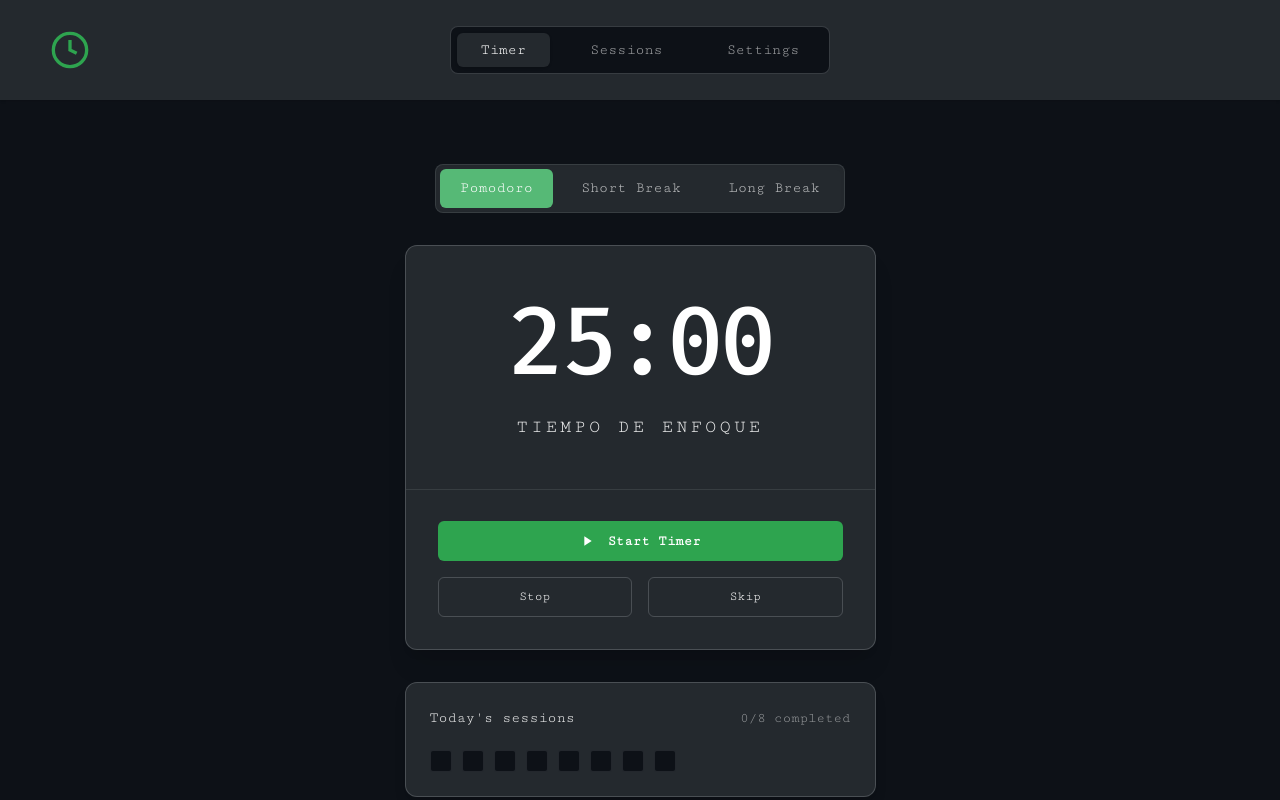
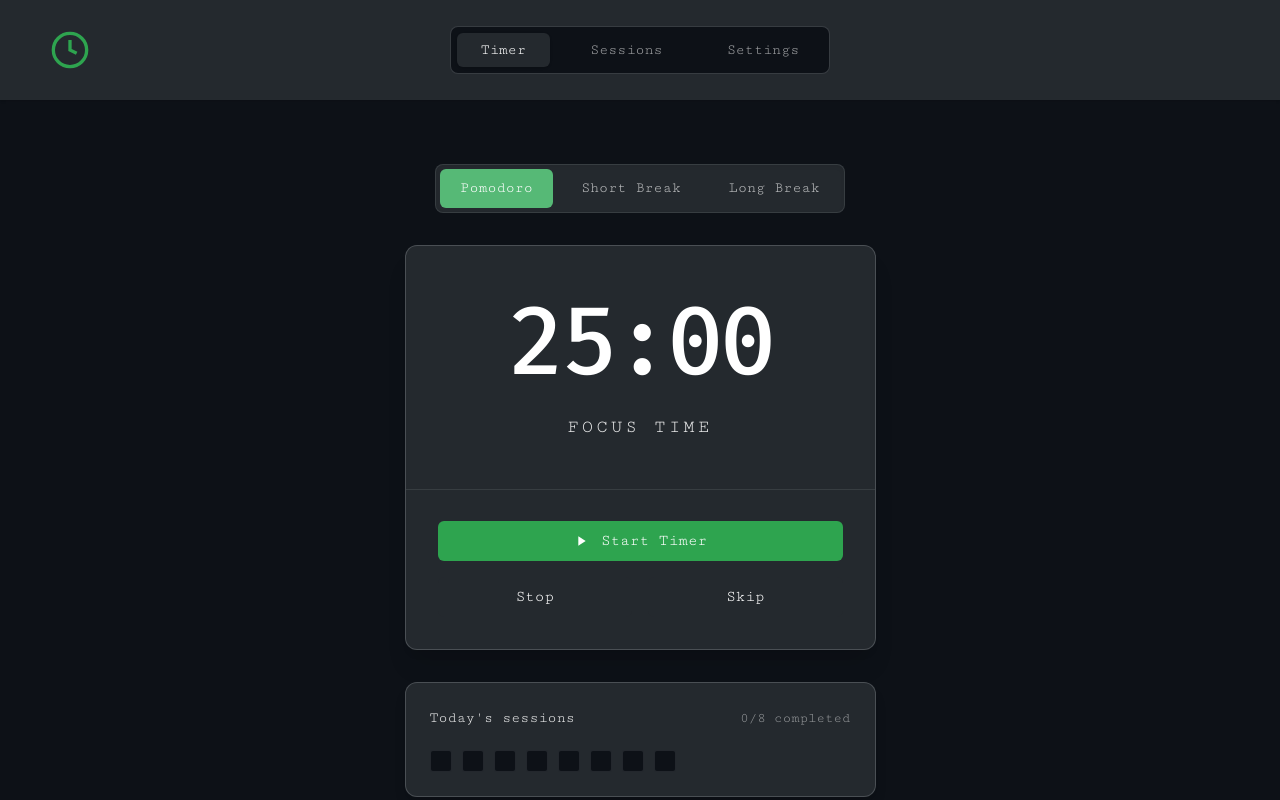
Before and after one commit to GonzaloQu3dena/pull-focus, an Angular app: page /pomodoro in a window 1280 px wide. Built offline with nearby package versions, Linux system fonts and the light colour scheme.

Commit message:
refactor(pomodoro): integrate main layout and custom button components into pomodoro view.

```diff
--- a/src/app/pomodoro/presentation/pomodoro-view/pomodoro-view.html
+++ b/src/app/pomodoro/presentation/pomodoro-view/pomodoro-view.html
@@ -1,61 +1,57 @@
-<div class="flex min-h-screen flex-col items-center bg-[#0d1117] font-['Cutive_Mono',monospace] text-white">
-  <!-- Navbar -->
-  <nav class="flex h-[100px] w-full items-center justify-between bg-[#24292e] px-10 shadow-sm">
-    <div class="flex h-[57px] w-[60px] items-center justify-center">
-      <!-- Simple Clock Logo -->
-      <svg class="h-10 w-10 text-[#2ea44f]" viewBox="0 0 24 24" fill="none" stroke="currentColor" stroke-width="2">
-        <circle cx="12" cy="12" r="10"/>
-        <polyline points="12 6 12 12 16 14"/>
-      </svg>
-    </div>
-
-    <div class="flex items-center gap-4 bg-[#0d1117] p-1.5 rounded-lg border-[0.5px] border-[#e1e4e8]/20">
-      <button class="rounded-md bg-[#24292e] px-6 py-1.5 text-[15px] font-medium shadow-sm">Timer</button>
-      <button class="px-6 py-1.5 text-[15px] opacity-60 hover:opacity-100 transition-opacity">Sessions</button>
-      <button class="px-6 py-1.5 text-[15px] opacity-60 hover:opacity-100 transition-opacity">Settings</button>
-    </div>
-
-    <div class="w-[60px]"></div> <!-- Spacer to center the nav set -->
-  </nav>
-
+<app-main-layout>
   <main class="mt-16 flex w-full flex-col items-center px-4">
     <!-- Mode Selector -->
-    <div class="flex items-center gap-2 rounded-lg bg-[#24292e] p-1 border-[0.5px] border-[#e1e4e8]/10 shadow-inner">
+    <div
+      class="flex items-center gap-2 rounded-lg bg-[#24292e] p-1 border-[0.5px] border-[#e1e4e8]/10 shadow-inner"
+    >
       <button
         (click)="store.changeMode('focus')"
         class="rounded-md px-5 py-2 text-[15px] transition-all"
-        [class]="store.mode() === 'focus' ? 'bg-[#56b976] text-white' : 'text-white/70 hover:text-white hover:bg-white/5'"
+        [class]="
+          store.mode() === 'focus'
+            ? 'bg-[#56b976] text-white'
+            : 'text-white/70 hover:text-white hover:bg-white/5'
+        "
       >
         Pomodoro
       </button>
       <button
         (click)="store.changeMode('short-break')"
         class="rounded-md px-5 py-2 text-[15px] transition-all"
-        [class]="store.mode() === 'short-break' ? 'bg-[#56b976] text-white' : 'text-white/70 hover:text-white hover:bg-white/5'"
+        [class]="
+          store.mode() === 'short-break'
+            ? 'bg-[#56b976] text-white'
+            : 'text-white/70 hover:text-white hover:bg-white/5'
+        "
       >
         Short Break
       </button>
       <button
         (click)="store.changeMode('long-break')"
         class="rounded-md px-5 py-2 text-[15px] transition-all"
-        [class]="store.mode() === 'long-break' ? 'bg-[#56b976] text-white' : 'text-white/70 hover:text-white hover:bg-white/5'"
+        [class]="
+          store.mode() === 'long-break'
+            ? 'bg-[#56b976] text-white'
+            : 'text-white/70 hover:text-white hover:bg-white/5'
+        "
       >
         Long Break
       </button>
     </div>
 
     <!-- Timer Card -->
-    <div class="mt-8 flex w-full max-w-[471px] flex-col overflow-hidden rounded-xl border-[0.5px] border-[#e1e4e8]/20 bg-[#24292e] shadow-xl">
+    <div
+      class="mt-8 flex w-full max-w-[471px] flex-col overflow-hidden rounded-xl border-[0.5px] border-[#e1e4e8]/20 bg-[#24292e] shadow-xl"
+    >
       <div class="flex flex-col items-center py-12">
-        <span class="font-['Fira_Mono',monospace] text-[96px] font-medium leading-none tracking-tighter">
+        <span
+          class="font-['Fira_Mono',monospace] text-[96px] font-medium leading-none tracking-tighter"
+        >
           {{ store.formattedTime() }}
         </span>
         <span class="mt-6 text-[18px] font-medium tracking-[0.2em] text-white/90 uppercase">
-          @switch (store.mode()) {
-            @case ('focus') { TIEMPO DE ENFOQUE }
-            @case ('short-break') { DESCANSO CORTO }
-            @case ('long-break') { DESCANSO LARGO }
-          }
+          @switch (store.mode()) { @case ('focus') { FOCUS TIME } @case ('short-break') {
+          SHORT BREAK } @case ('long-break') { LONG BREAK } }
         </span>
       </div>
 
@@ -63,47 +59,47 @@
 
       <div class="flex flex-col gap-4 p-8">
         @if (store.status() !== 'running') {
-          <button
-            (click)="store.start()"
-            class="flex h-[40px] w-full items-center justify-center gap-3 rounded-md bg-[#2ea44f] text-[14px] font-bold transition-all hover:bg-[#2c974b] active:scale-[0.98]"
-          >
+        <app-custom-btn variant="primary" [fullWidth]="true" (btnClick)="store.start()">
           <svg class="h-4 w-4 fill-white" viewBox="0 0 24 24">
-              <path d="M8 5v14l11-7z"/>
+            <path d="M8 5v14l11-7z" />
           </svg>
           Start Timer
-          </button>
+        </app-custom-btn>
         } @else {
-          <button
-            (click)="store.pause()"
-            class="flex h-[40px] w-full items-center justify-center gap-3 rounded-md bg-[#f85149] text-[14px] font-bold transition-all hover:bg-[#da3633] active:scale-[0.98]"
-          >
+        <app-custom-btn variant="danger" [fullWidth]="true" (btnClick)="store.pause()">
           <svg class="h-4 w-4 fill-white" viewBox="0 0 24 24">
-              <rect x="6" y="4" width="4" height="16"/>
-              <rect x="14" y="4" width="4" height="16"/>
+            <rect x="6" y="4" width="4" height="16" />
+            <rect x="14" y="4" width="4" height="16" />
           </svg>
           Pause Timer
-          </button>
+        </app-custom-btn>
         }
 
         <div class="flex gap-4">
-          <button
-            (click)="store.reset()"
-            class="flex h-[40px] flex-1 items-center justify-center rounded-md border-[0.5px] border-[#e1e4e8]/20 bg-transparent text-[13px] font-medium transition-all hover:bg-white/5 active:scale-[0.98]"
+          <app-custom-btn
+            variant="outline"
+            [fullWidth]="true"
+            class="flex-1"
+            (btnClick)="store.reset()"
           >
             Stop
-          </button>
-          <button
-            (click)="store.nextMode()"
-            class="flex h-[40px] flex-1 items-center justify-center rounded-md border-[0.5px] border-[#e1e4e8]/20 bg-transparent text-[13px] font-medium transition-all hover:bg-white/5 active:scale-[0.98]"
+          </app-custom-btn>
+          <app-custom-btn
+            variant="outline"
+            [fullWidth]="true"
+            class="flex-1"
+            (btnClick)="store.nextMode()"
           >
             Skip
-          </button>
+          </app-custom-btn>
         </div>
       </div>
     </div>
 
     <!-- Sessions Card -->
-    <div class="mt-8 flex w-full max-w-[471px] flex-col rounded-xl border-[0.5px] border-[#e1e4e8]/20 bg-[#24292e] p-6 shadow-lg">
+    <div
+      class="mt-8 flex w-full max-w-[471px] flex-col rounded-xl border-[0.5px] border-[#e1e4e8]/20 bg-[#24292e] p-6 shadow-lg"
+    >
       <div class="flex items-center justify-between mb-5">
         <span class="text-[15px] font-medium text-white/90">Today's sessions</span>
         <span class="text-[14px] font-medium opacity-50">{{ store.cyclesCount() }}/8 completed</span>
@@ -113,12 +109,14 @@
         @for (i of [1,2,3,4,5,6,7,8]; track i) {
         <div
           class="h-[22px] w-[22px] rounded-[3px] border-[0.5px] transition-colors duration-500"
-            [class]="i <= store.cyclesCount()
+          [class]="
+            i <= store.cyclesCount()
               ? 'bg-[#2ea44f] border-[#2ea44f] shadow-[0_0_10px_rgba(46,164,79,0.2)]'
-              : 'bg-[#0d1117] border-[#e1e4e8]/10'"
+              : 'bg-[#0d1117] border-[#e1e4e8]/10'
+          "
         ></div>
         }
       </div>
     </div>
   </main>
-</div>
+</app-main-layout>
--- a/src/app/pomodoro/presentation/pomodoro-view/pomodoro-view.ts
+++ b/src/app/pomodoro/presentation/pomodoro-view/pomodoro-view.ts
@@ -1,9 +1,11 @@
 import { ChangeDetectionStrategy, Component, inject } from '@angular/core';
 import { TimerStore } from '../../application/timer.store';
+import { CustomBtn } from '@shared/presentation/components/custom-btn/custom-btn';
+import { MainLayout } from '../../../core/layouts/main-layout/main-layout';
 
 @Component({
   selector: 'app-pomodoro-view',
-  imports: [],
+  imports: [CustomBtn, MainLayout],
   templateUrl: './pomodoro-view.html',
   styleUrl: './pomodoro-view.css',
   changeDetection: ChangeDetectionStrategy.OnPush,
```
Lines whose indentation alone changed are shown as unchanged.
